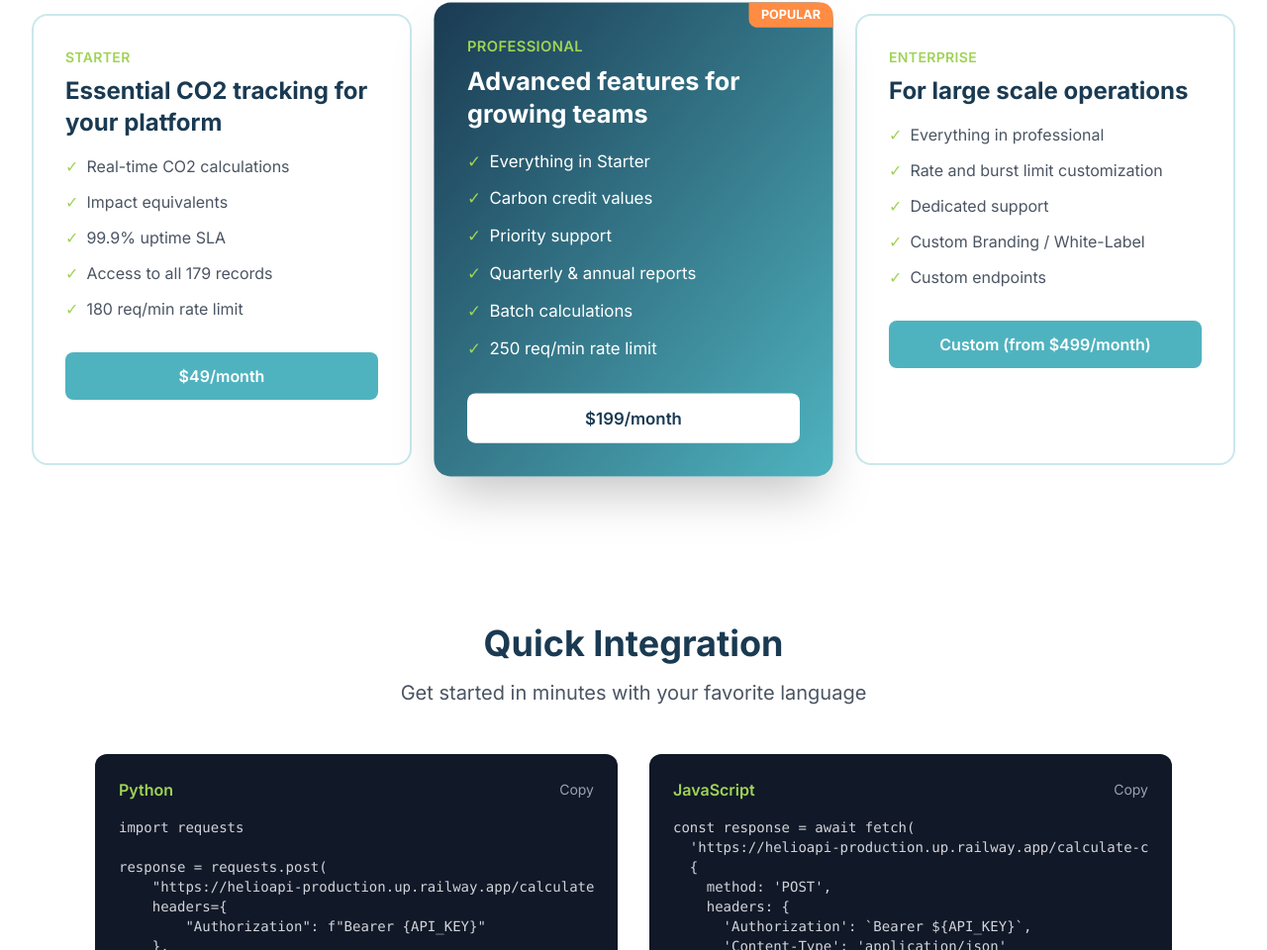
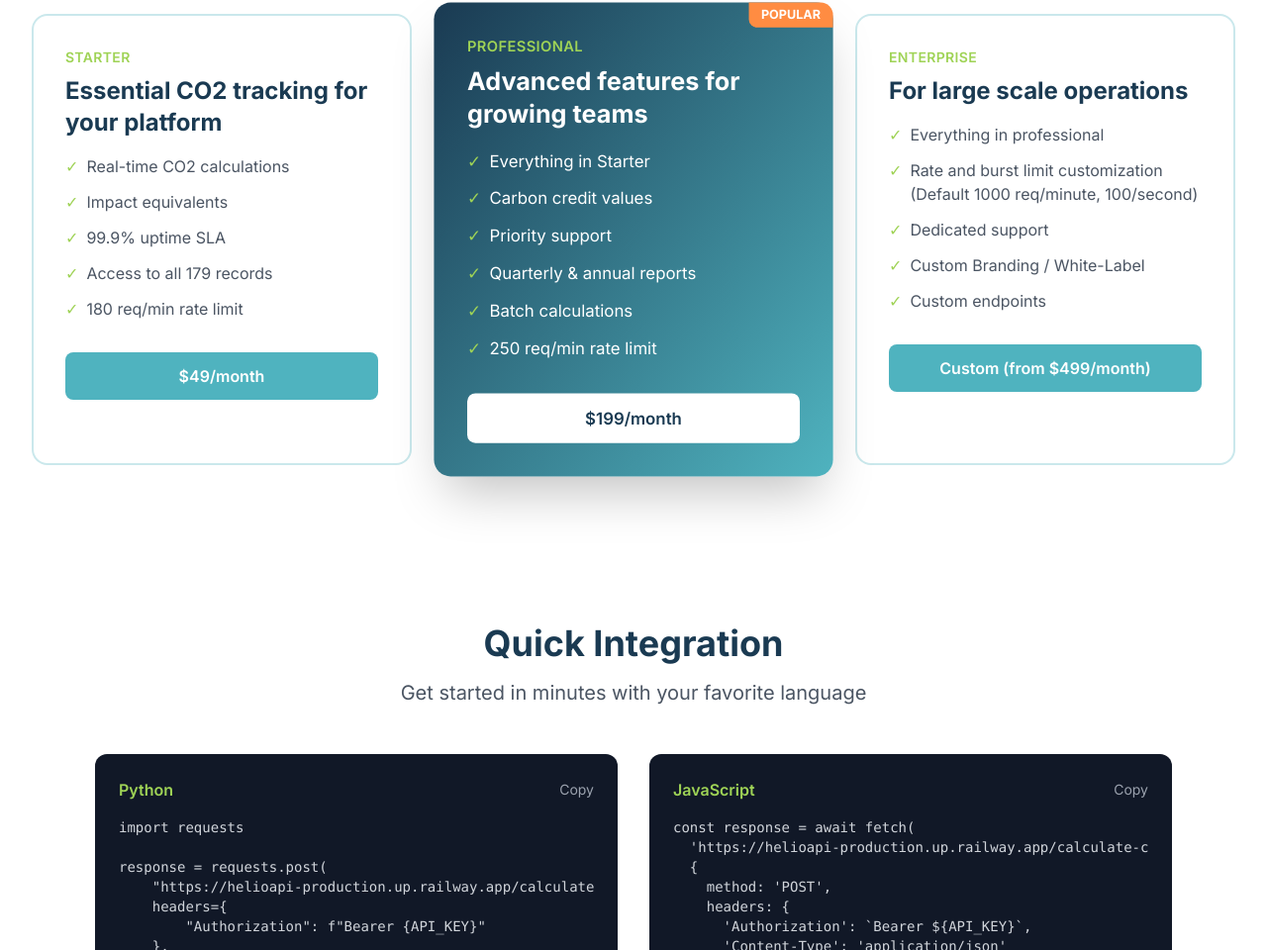
Before and after one commit to nungatung/helioapi-frontend, a plain HTML site: page index.html in a window 1280 px wide. Shown: the part 3069-4029 px from the top of the page at 99% size. Drawn offline with nearby package versions, Linux system fonts and the light colour scheme; no server answers.

Commit message:
Update index.html

```diff
--- a/index.html
+++ b/index.html
@@ -965,7 +965,7 @@
                         </li>
                         <li class="flex items-start">
                             <span class="text-helio-lime mr-2">✓</span>
-                            <span>Rate and burst limit customization</span>
+                            <span>Rate and burst limit customization (Default 1000 req/minute, 100/second)</span>
                         </li>
                         <li class="flex items-start">
                             <span class="text-helio-lime mr-2">✓</span>
@@ -1729,4 +1729,5 @@ const data = await response.json();</code></pre>
     </script>
 
 </body>
+
 </html>
```
